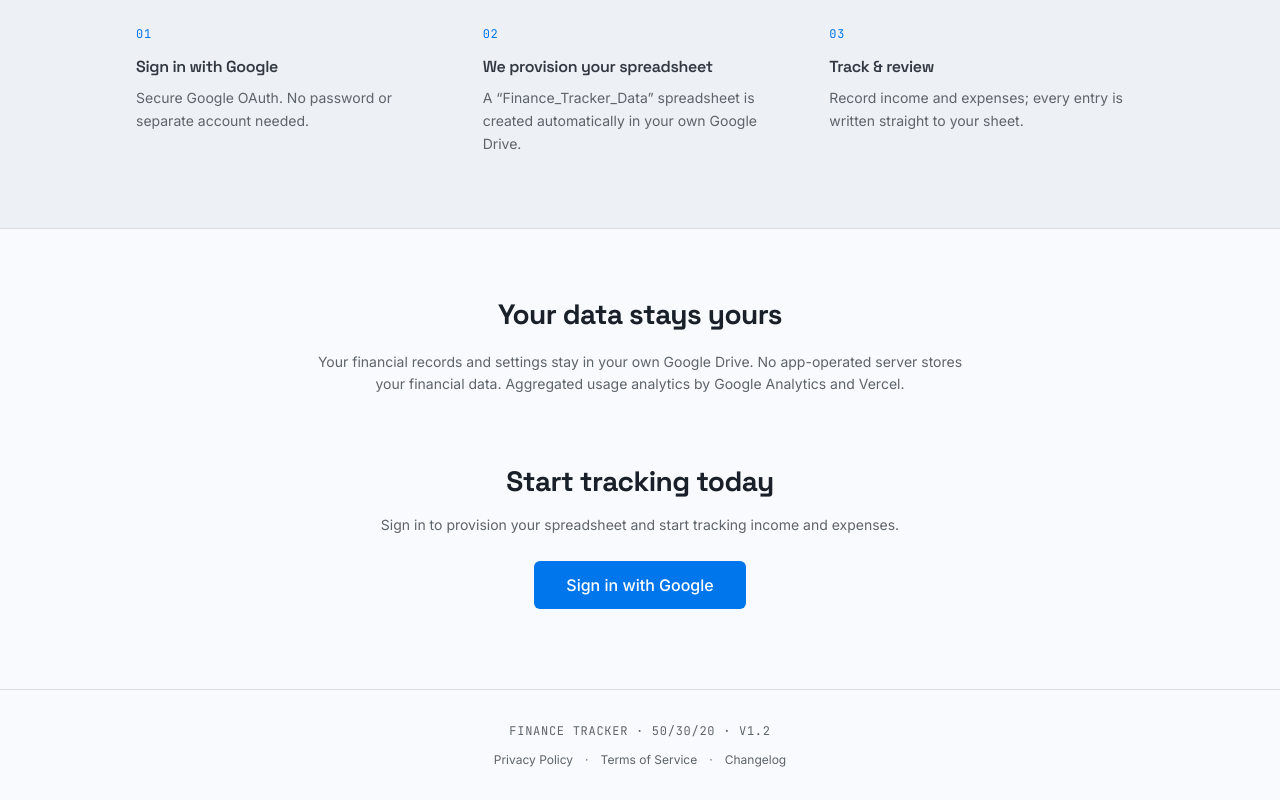
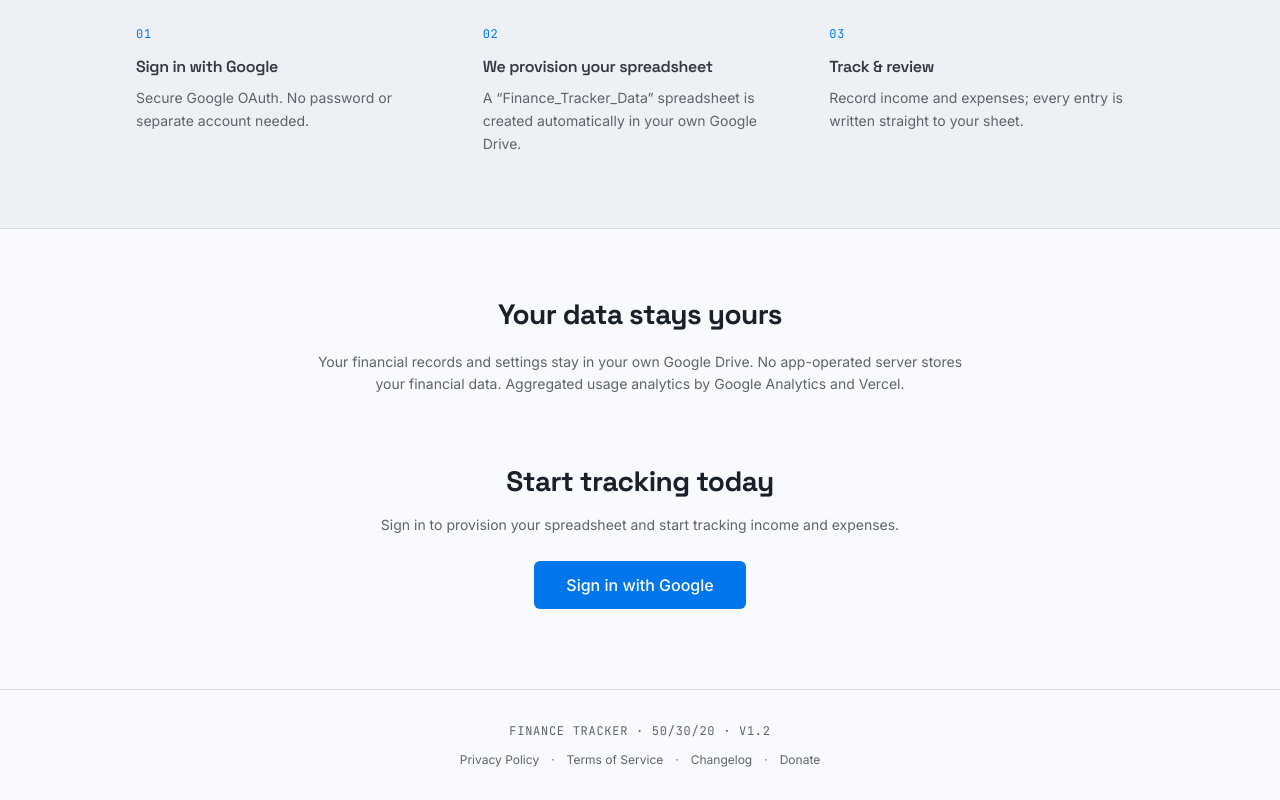
Before and after one commit to kingsusuputih/personal-finance-tracker, a React (Vite) app: page / in a window 1280 px wide. Shown: the part 946-1746 px from the top of the page. Built offline with nearby package versions, Linux system fonts and the light colour scheme; no server answers.

Commit message:
feat: add donation link to Sidebar and LandingPage, update translations

```diff
--- a/src/components/layout/Sidebar.jsx
+++ b/src/components/layout/Sidebar.jsx
@@ -5,6 +5,7 @@ import { Modal } from "../ui/Modal.jsx";
 import { Button } from "../ui/Button.jsx";
 import { LangToggle } from "../ui/LangToggle.jsx";
 import { useT } from "../../i18n/LanguageProvider.jsx";
+import { DONATE_URL } from "../../constants/donate.js";
 
 const navItems = [
   { to: "/dashboard", labelKey: "nav.dashboard" },
@@ -59,6 +60,22 @@ export function Sidebar() {
       </nav>
 
       <div className="border-t border-rule p-3">
+        <a
+          href={DONATE_URL}
+          target="_blank"
+          rel="noopener noreferrer"
+          className="mb-2 flex items-center justify-center gap-1.5 rounded-btn px-3 py-1.5 text-xs font-medium text-ink-3 transition-colors hover:bg-paper-3 hover:text-accent">
+          <svg
+            viewBox="0 0 24 24"
+            className="h-3.5 w-3.5"
+            fill="none"
+            stroke="currentColor"
+            strokeWidth="2"
+            aria-hidden="true">
+            <path d="M20.84 4.61a5.5 5.5 0 0 0-7.78 0L12 5.67l-1.06-1.06a5.5 5.5 0 0 0-7.78 7.78l1.06 1.06L12 21.23l7.78-7.78 1.06-1.06a5.5 5.5 0 0 0 0-7.78z" />
+          </svg>
+          {t("nav.donate")}
+        </a>
         <div className="mb-2 flex justify-center">
           <LangToggle />
         </div>
--- /dev/null
+++ b/src/constants/donate.js
@@ -0,0 +1 @@
+export const DONATE_URL = "https://trakteer.id/harsa-aditya-mvw4v";
--- a/src/i18n/translations.js
+++ b/src/i18n/translations.js
@@ -11,12 +11,14 @@ export const translations = {
     "legal.privacy": "Privacy Policy",
     "legal.terms": "Terms of Service",
     "legal.changelog": "Changelog",
+    "legal.donate": "Donate",
     "legal.back": "Back to sign in",
     "login.signIn": "Sign in with Google",
     "login.error": "Google sign in was cancelled or failed",
     "nav.dashboard": "Dashboard",
     "nav.ledger": "Ledger",
     "nav.settings": "Settings",
+    "nav.donate": "Support the project",
     "nav.signOut": "Sign out",
     "signout.title": "Sign out?",
     "signout.body":
@@ -162,12 +164,14 @@ export const translations = {
     "legal.privacy": "Kebijakan Privasi",
     "legal.terms": "Ketentuan Layanan",
     "legal.changelog": "Catatan Rilis",
+    "legal.donate": "Donasi",
     "legal.back": "Kembali ke masuk",
     "login.signIn": "Masuk dengan Google",
     "login.error": "Masuk dengan Google dibatalkan atau gagal",
     "nav.dashboard": "Dasbor",
     "nav.ledger": "Buku Besar",
     "nav.settings": "Pengaturan",
+    "nav.donate": "Dukung proyek",
     "nav.signOut": "Keluar",
     "signout.title": "Keluar?",
     "signout.body":
--- a/src/pages/LandingPage.jsx
+++ b/src/pages/LandingPage.jsx
@@ -4,6 +4,7 @@ import { useT } from "../i18n/LanguageProvider.jsx";
 import { LangToggle } from "../components/ui/LangToggle.jsx";
 import { Card } from "../components/ui/Card.jsx";
 import { SocialProof, UserCountBadge } from "../components/landing/SocialProof.jsx";
+import { DONATE_URL } from "../constants/donate.js";
 
 const featureKeys = [
   { title: "landing.featAllocTitle", body: "landing.featAllocBody" },
@@ -147,6 +148,14 @@ export default function LandingPage() {
             <Link to="/changelog" className="transition-colors hover:text-accent">
               {t("legal.changelog")}
             </Link>
+            <span>·</span>
+            <a
+              href={DONATE_URL}
+              target="_blank"
+              rel="noopener noreferrer"
+              className="transition-colors hover:text-accent">
+              {t("legal.donate")}
+            </a>
           </div>
         </div>
       </footer>
```
